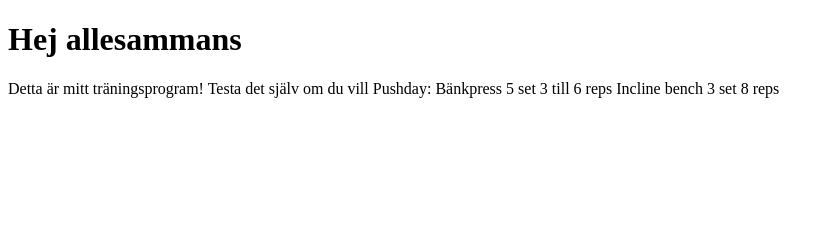
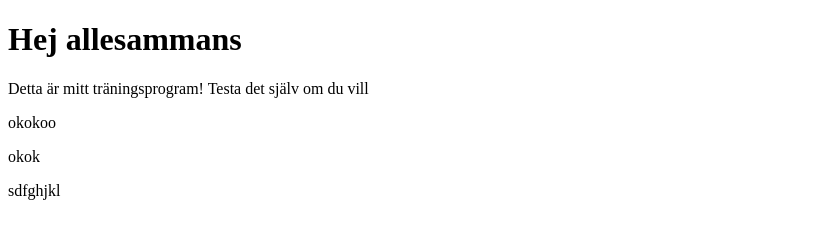
Before and after one commit to Becometheking/Becometheking.github.io, a plain HTML site: page index.html in a window 1280 px wide. Shown: the whole page, without its empty margins (0-834 px from the left). Drawn offline with Linux system fonts and the light colour scheme.

Commit message:
Update index.html

```diff
--- a/index.html
+++ b/index.html
@@ -9,11 +9,10 @@
 </head>
 <body>
     <h1>Hej allesammans</h1>
-    <p>Detta är mitt träningsprogram! Testa det själv om du vill
-
-        Pushday: Bänkpress 5 set 3 till 6 reps
-                 Incline bench 3 set 8 reps
-    </p>
+    <p>Detta är mitt träningsprogram! Testa det själv om du vill </p>
+    <p>okokoo</p>
+    <p>okok</p>
+    <p>sdfghjkl</p>
 
 </body>
 </html>
```
